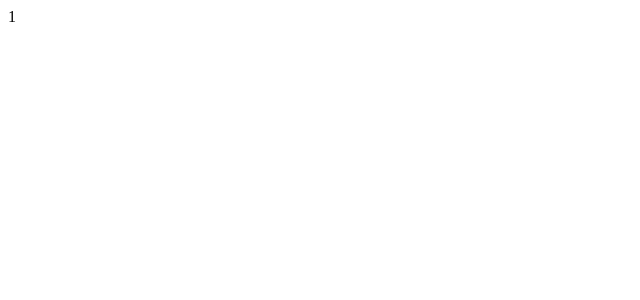
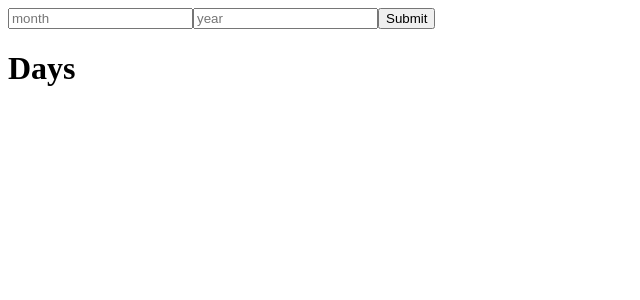
Before and after one commit to dontknow462/Habit-Tracker, a React (Create React App) app in the folder frontend/: page /login in a window 1280 px wide. Shown: the top 300 px of the page, without its empty margins (0-640 px from the left). Built offline with nearby package versions, Linux system fonts and the light colour scheme.

Commit message:
made function that gives days based on month of the year

```diff
--- /dev/null
+++ b/frontend/src/components/HabitTable.css
@@ -0,0 +1,12 @@
+/* HabitTable.css */
+
+.days {
+    display: flex;
+    flex-direction: column; /* Align items vertically */
+  }
+
+  .days input {
+    margin: 5px; /* Add some space between each input */
+    padding: 10px; /* Adjust padding for better appearance */
+    border: 1px solid #ccc; /* Add a border for each input */
+  }
--- a/frontend/src/components/HabitTable.js
+++ b/frontend/src/components/HabitTable.js
@@ -1,15 +1,55 @@
-import React from 'react'
+import React, { useState } from 'react'
+import './HabitTable.css'
 
 function HabitTable() {
 
-    const today = new Date();
-    const todayDate = today.getDate();
+  const today = new Date();
+  const todayDate = today.getDate();
+  const daysArray = [];
+
+  const [month, setMonth] = useState('');
+  const [year, setYear] = useState('');
+  const [dateArray, setDateArray] = useState([])
+
+
+  function getCorrectDates(month, year) {
+    const numDays = new Date(year, month, 0).getDate();
+
+    for (let i = 0; i < numDays; i++) {
+      daysArray[i] = i + 1;
+    }
+
+    return daysArray;
+  };
+
+  function handleDates(){
+      setDateArray(getCorrectDates(month, year))
+  }
+
+
+
   return (
     <div>
 
-    {todayDate}
+      <div className='select-dates'>
+          <input placeholder='month' onChange={(e)=>setMonth(e.target.value)} />
+          <input placeholder='year'onChange={(e)=>setYear(e.target.value)}/>
+          <button onClick={handleDates}>Submit</button>
+      </div>
+
+      <div>
+        <h1>Days</h1>
+        <div className='days'>
+          {dateArray.map(item => (
+
+            <input disabled placeholder={item} />
+          ))}
+        </div>
+
+      </div>
 
 
+      { }
     </div>
   )
 }
```
